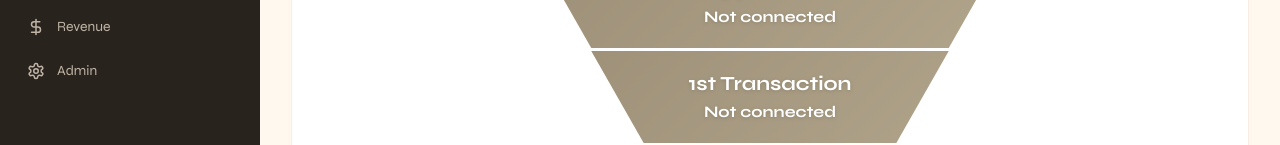
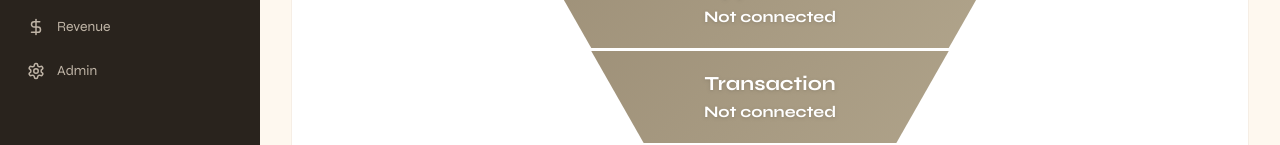
Before and after one commit to hellovickysen/mrhb-analytics-dashboard, a Next.js app: page /funnel in a window 1280 px wide. Shown: the part 445-590 px from the top of the page. Built offline with nearby package versions, Linux system fonts and the light colour scheme; no server answers; the database is empty.

Commit message:
chore(funnel): rename stage 1st Transaction -> Transaction

```diff
--- a/app/(dashboard)/admin/page.tsx
+++ b/app/(dashboard)/admin/page.tsx
@@ -50,7 +50,7 @@ const CATEGORY_OPTIONS: { value: EventCategory; label: string }[] = [
 const FUNNEL_STAGE_OPTIONS: { value: string; order: number }[] = [
   { value: '', order: 0 },
   { value: 'App Installs', order: 3 },
-  { value: '1st Transaction', order: 4 },
+  { value: 'Transaction', order: 4 },
 ]
 
 type SourceId = 'ga4' | 'gsc' | 'play' | 'shortio' | 'clarity'
--- a/app/(dashboard)/funnel/page.tsx
+++ b/app/(dashboard)/funnel/page.tsx
@@ -40,12 +40,12 @@ interface JourneyData {
   ga4SocialSessions: number
 }
 
-const APP_STAGE_KEYS = ['App Installs', '1st Transaction']
+const APP_STAGE_KEYS = ['App Installs', 'Transaction']
 
 /** Default event-name rules used when a stage has no admin config. */
 function defaultMatch(stage: string, upperName: string): boolean {
   if (stage === 'App Installs') return upperName === 'FIRST_OPEN'
-  if (stage === '1st Transaction')
+  if (stage === 'Transaction')
     return (
       upperName.indexOf('SEND_MONEY') !== -1 ||
       upperName.indexOf('_SEND_') !== -1 ||
@@ -89,7 +89,7 @@ async function getJourneyData(searchParams?: { range?: string }): Promise<Journe
 
     const configByStage: Record<string, Set<string>> = {
       'App Installs': new Set<string>(),
-      '1st Transaction': new Set<string>(),
+      'Transaction': new Set<string>(),
     }
     let configured = false
     try {
@@ -134,7 +134,7 @@ async function getJourneyData(searchParams?: { range?: string }): Promise<Journe
       supabase.from('ga_traffic').select('sessions').gte('date', since).lte('date', until).eq('channel', 'Organic Social'),
     ])
 
-    const appUsers: Record<string, number> = { 'App Installs': 0, '1st Transaction': 0 }
+    const appUsers: Record<string, number> = { 'App Installs': 0, 'Transaction': 0 }
     for (const r of events) {
       const raw = String(r.event_name ?? '')
       const upper = raw.toUpperCase()
@@ -164,7 +164,7 @@ async function getJourneyData(searchParams?: { range?: string }): Promise<Journe
       { name: 'Impressions', value: webImpressions, note: 'Web (Search Console). Social + app-store impressions not connected.', sourced: webImpressions > 0 },
       { name: 'Clicks', value: webClicks + socialHuman, note: 'Web search clicks + human social clicks (Short.io).', sourced: webClicks + socialHuman > 0 },
       { name: 'App Installs', value: appUsers['App Installs'], note: configured ? 'First opens · admin-configured events' : 'First opens (first_open) · default', sourced: appUsers['App Installs'] > 0 },
-      { name: '1st Transaction', value: appUsers['1st Transaction'], note: 'Users who transacted — send / swap / ramp (approx.)', sourced: appUsers['1st Transaction'] > 0 },
+      { name: 'Transaction', value: appUsers['Transaction'], note: 'Users who transacted — send / swap / ramp (approx.)', sourced: appUsers['Transaction'] > 0 },
       { name: 'Revenue', value: revenueValue, note: revenueConfigured ? 'In-app revenue' : 'Needs Firebase revenue events', sourced: revenueConfigured },
     ]
 
@@ -210,7 +210,7 @@ const STAGE_COLORS: Record<string, { from: string; to: string }> = {
   Clicks: { from: '#0176B0', to: '#0192D6' },
   'App Installs': { from: '#0E8FB8', to: '#2FA6B0' },
   '1st Dashboard': { from: '#C08A3A', to: '#D19B48' },
-  '1st Transaction': { from: '#B07E33', to: '#C28E40' },
+  'Transaction': { from: '#B07E33', to: '#C28E40' },
   Revenue: { from: '#8A5A2B', to: '#A56E38' },
 }
 
```
